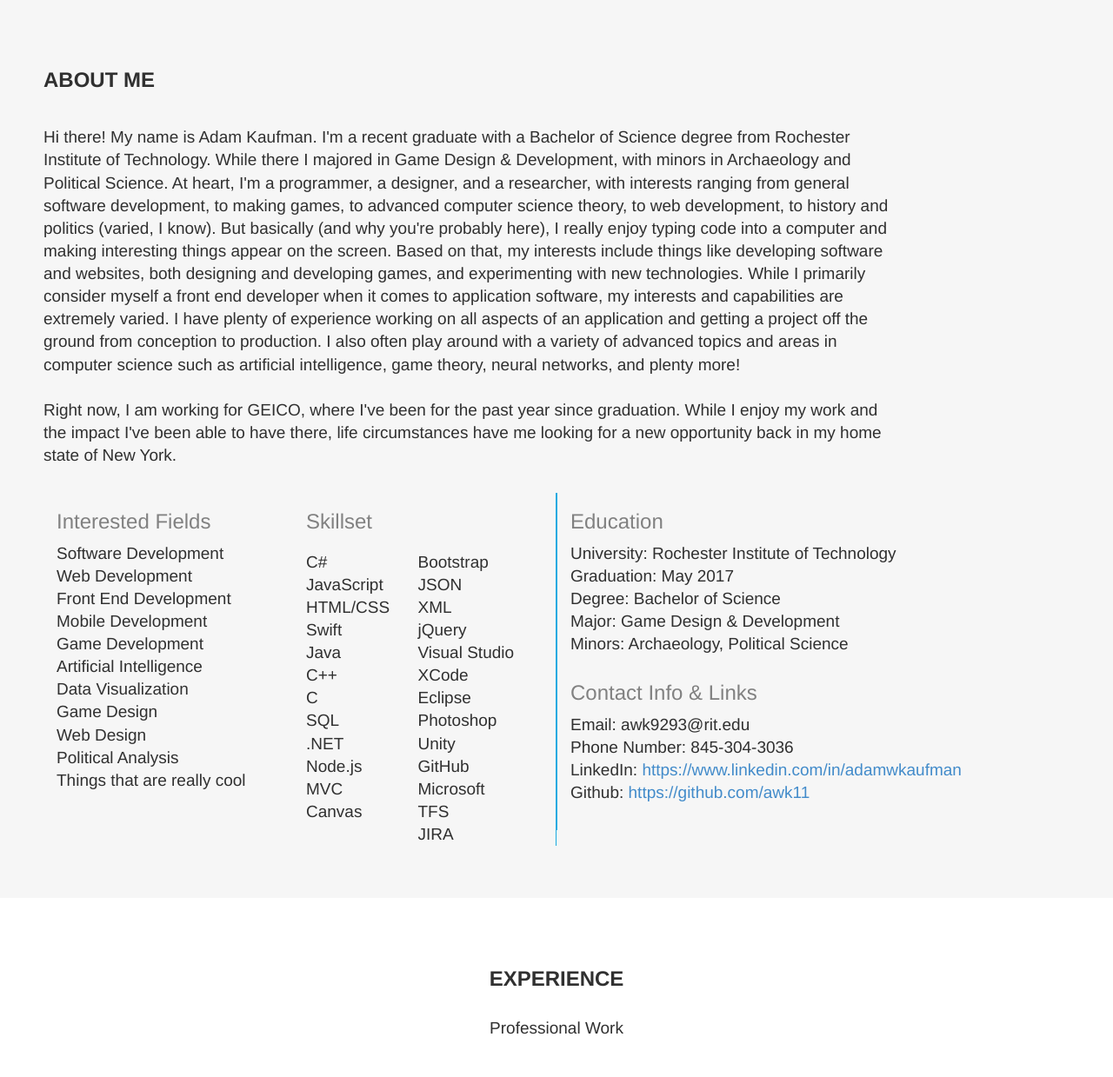
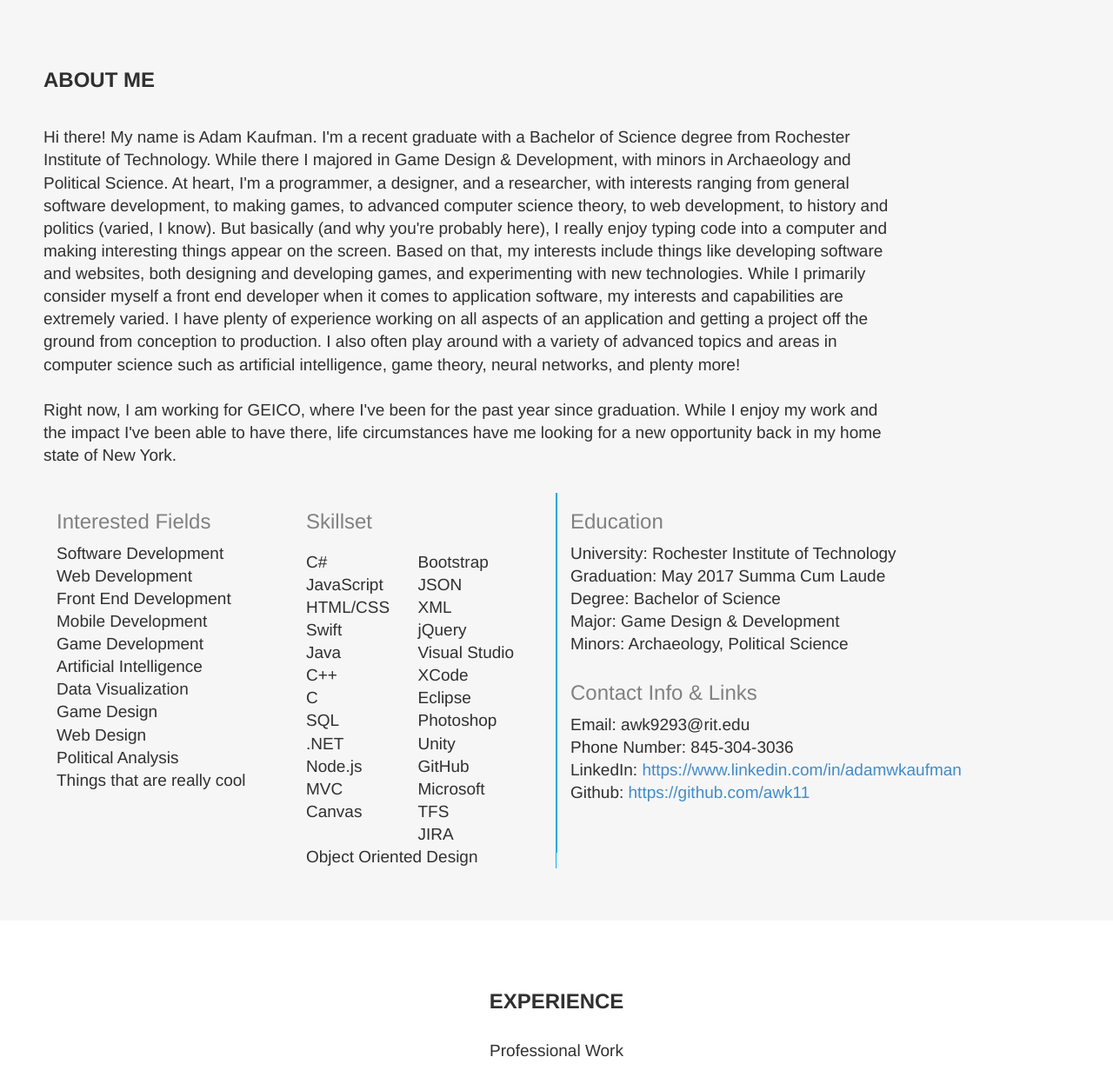
Before and after one commit to awk11/Portfolio, an ASP.NET MVC app: page / in a window 1280 px wide. Shown: the part 596-1835 px from the top of the page at 87% size. Run offline with ASP.NET Core 8 and stand-ins for ASP.NET MVC 5, Linux system fonts and the light colour scheme; the project's own start-up code is not run, and a stand-in starts its controllers and pages; some libraries are stand-ins or nearby versions.

Commit message:
Small add

```diff
--- a/Portfolio/Views/Home/About.cshtml
+++ b/Portfolio/Views/Home/About.cshtml
@@ -63,13 +63,14 @@
                     Microsoft TFS<br />
                     JIRA
                 </h4>
+                <h4 style="margin-bottom: 0;">Object Oriented Design</h4>
             </div>
         </div>
         <div class="col-sm-6" style="border-left: 1px solid #19aae0">
             <h3>Education</h3>
             <h4>
                 University: Rochester Institute of Technology<br />
-                Graduation: May 2017<br />
+                Graduation: May 2017 Summa Cum Laude<br />
                 Degree: Bachelor of Science<br />
                 Major: Game Design & Development<br />
                 Minors: Archaeology, Political Science
@@ -80,6 +81,7 @@
                 Phone Number: 845-304-3036<br />
                 LinkedIn: <a href="https://www.linkedin.com/in/adamwkaufman">https://www.linkedin.com/in/adamwkaufman</a><br />
                 Github: <a href="https://github.com/awk11">https://github.com/awk11</a>
+                <br /><br />
             </h4>
         </div>
     </div>
```
